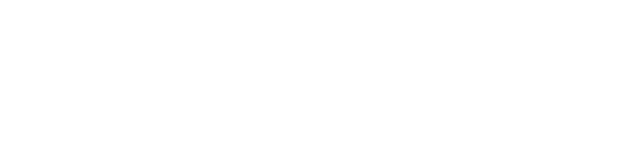
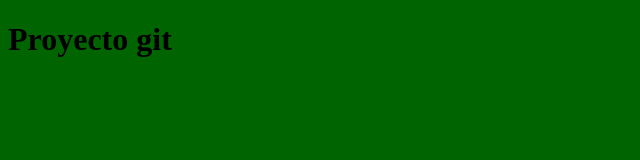
Before and after one commit to luisrodvillada/cursogit, a plain HTML site: page index.html in a window 1280 px wide. Shown: the whole page, without its empty margins (0-640 px from the left). Drawn offline with Linux system fonts and the light colour scheme.

```diff
--- /dev/null
+++ b/CSS/estilos.css
@@ -0,0 +1,3 @@
+body {
+    background-color: darkgreen;
+}
--- a/index.html
+++ b/index.html
@@ -1,4 +1,7 @@
 <!DOCTYPE html>
-
+<link  href="css/estilos.css" rel="stylesheet" type="text/css">
+<h1>
+    Proyecto git
+</h1>
 
 </html>
```
Also changed, not shown: JS/javascript.js (added).
